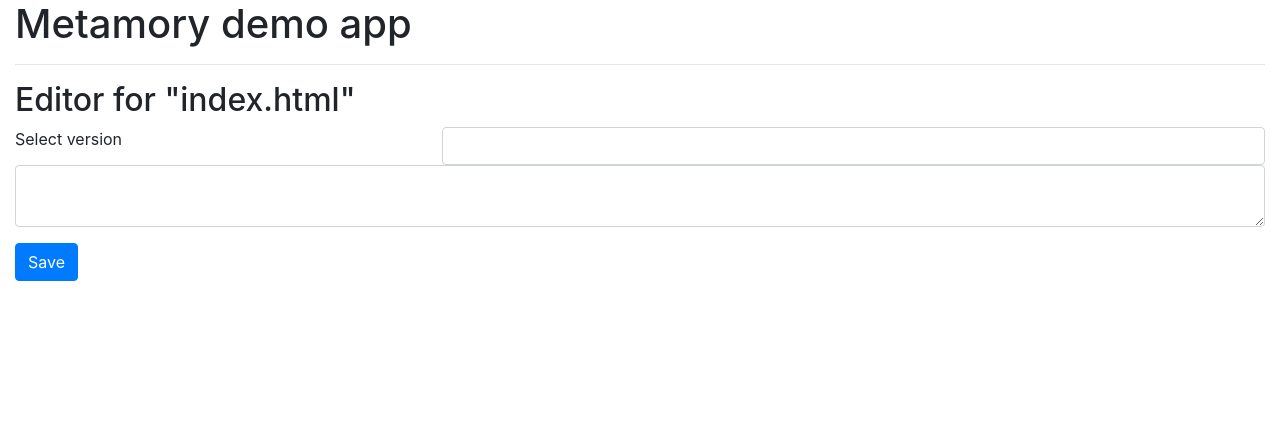
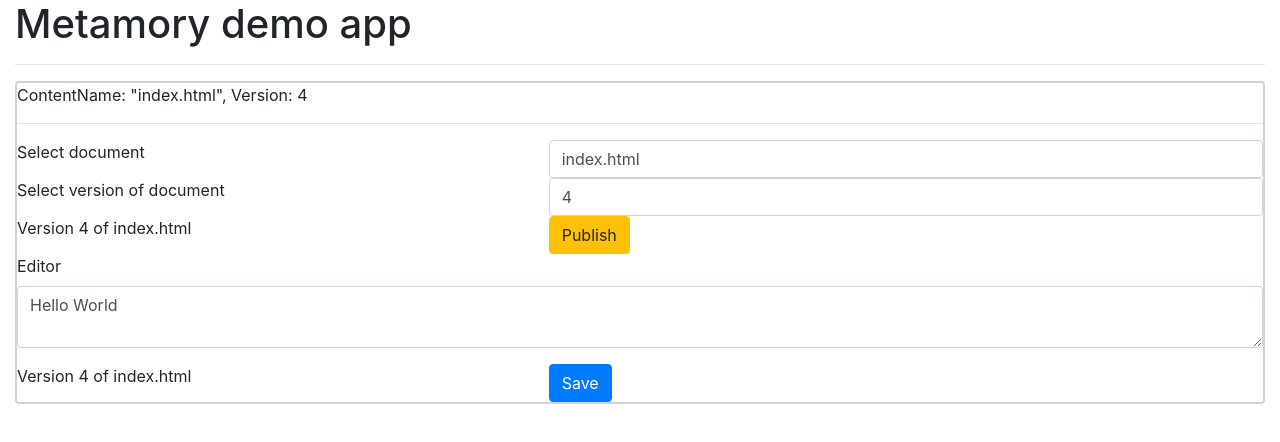
Before and after one commit to Metamory/Legacy-Metamory.Client.Reactjs, a React app: page / in a window 1280 px wide. Shown: the top 442 px of the page. Built offline with nearby package versions, Linux system fonts and the light colour scheme.

Commit message:
Container working

```diff
--- /dev/null
+++ b/src/components/DocumentSelector.jsx
@@ -0,0 +1,24 @@
+import React from "react";
+
+export class DocumentSelector extends React.Component {
+	constructor(props) {
+		super(props);
+	}
+
+	onChange(){
+		console.log("*** DocumentSelector.onChange")
+	}
+
+	render() {
+		return <>
+			<div className="row">
+				<div className="col-md-5">
+					<label htmlFor="documentSelector">Select document</label>
+				</div>
+				<div className="col-md-7" >
+					<input type="text" value={this.props.contentName} onChange={this.onChange.bind()} className="form-control" id="documentSelector" />
+				</div>
+			</div>
+		</>;
+		}
+}
--- a/src/components/Editor.jsx
+++ b/src/components/Editor.jsx
@@ -1,34 +1,40 @@
 import React from "react";
-import { VersionSelector } from "./VersionSelector";
 
 
 export class Editor extends React.Component {
 	constructor(props) {
 		super(props);
 
+		this.state = {
+			content: props.content
+		};
+
 		//TODO: Load document versions, and latest/published version of document
+
+		this.onChange = this.onChange.bind(this);
+		this.onBlur = this.onBlur.bind(this);
 	}
 
+	onChange(event) {
+		this.setState({content: event.target.value})
+	}
 
-	save = () => {
-		console.log("You pressed save!", this.props);
+	onBlur(event) {
+		console.log("*** Editor.onBlur");
 	}
 
 	render() {
 		return <>
-			<h2>Editor for "{this.props.documentName}"</h2>
-			<VersionSelector></VersionSelector>
+			<label htmlFor="editor">Editor</label>
 			<div className="row">
 				<div className="col-md-12">
 					<div className="form-group">
-						<textarea className="form-control"></textarea>
-					</div>
-				</div>
-			</div>
-			<div className="row">
-				<div className="col-md-12">
-					<div className="form-group">
-						<button type="button" onClick={this.save} className="btn btn-primary">Save</button>
+						<textarea value={this.state.content}
+							onChange={this.onChange}
+							onBlur={this.onBlur}
+							className="form-control"
+							id="editor"
+						/>
 					</div>
 				</div>
 			</div>
--- /dev/null
+++ b/src/components/Metamory.jsx
@@ -0,0 +1,28 @@
+import React from "react";
+import { DocumentSelector } from "./DocumentSelector";
+import { VersionSelector } from "./VersionSelector";
+import { PublishButton } from "./PublishButton";
+import { Editor } from "./Editor";
+import { SaveButton } from "./SaveButton";
+
+export class Metamory extends React.Component {
+	constructor(props) {
+		super(props);
+
+		this.state = {
+			contentName: props.contentName,
+			version: props.version,
+			content: props.content
+		};
+
+		this.render.bind(this)
+	}
+
+	render() {
+		return <div style={{border: "2px solid lightgray", borderRadius: "4px"}}>
+			ContentName: "{this.state.contentName}", Version: {this.state.version}
+			<hr/>
+			{React.Children.map(this.props.children, child => React.cloneElement(child, this.state))}
+		</div>;
+	}
+}
--- /dev/null
+++ b/src/components/PublishButton.jsx
@@ -0,0 +1,26 @@
+import React from "react";
+
+export class PublishButton extends React.Component {
+	constructor(props) {
+		super(props);
+	}
+
+	onPublish() {
+		console.log("*** PubllishButton.onPublish")
+	}
+
+	render() {
+		return <>
+			<div className="row">
+				<div className="col-md-5">
+					<label htmlFor="publishButton">Version {this.props.version} of {this.props.contentName}</label>
+				</div>
+				<div className="col-md-7" >
+					<button onClick={this.onPublish.bind(this)} className="btn btn-warning" id="publishButton">
+						Publish
+					</button>
+				</div>
+			</div>
+		</>;
+	}
+}
--- /dev/null
+++ b/src/components/SaveButton.jsx
@@ -0,0 +1,30 @@
+import React from "react";
+
+export class SaveButton extends React.Component {
+	constructor(props) {
+		super(props);
+	}
+
+	save = () => {
+		console.log("You pressed save!", this.props);
+	}
+
+	onSave() {
+		console.log("*** SaveButton.onSave");
+	}
+
+	render() {
+		return <>
+			<div className="row">
+				<div className="col-md-5">
+					<label htmlFor="saveButton">Version {this.props.version} of {this.props.contentName}</label>
+				</div>
+				<div className="col-md-7" >
+					<button onClick={this.onSave.bind(this)} className="btn btn-primary" id="saveButton">
+						Save
+					</button>
+				</div>
+			</div>
+		</>;
+	}
+}
--- a/src/components/VersionSelector.jsx
+++ b/src/components/VersionSelector.jsx
@@ -5,20 +5,24 @@ export class VersionSelector extends React.Component {
 		super(props);
 	}
 
+	onChange(){
+		console.log("*** VersionSelector.onChange")
+	}
+
 	render() {
 		return <>
 			<div className="row">
-				<div className="col-md-4">
-					<label htmlFor="versionSelector">Select version</label>
+				<div className="col-md-5">
+					<label htmlFor="versionSelector">Select version of document {this.props.documentName}</label>
 				</div>
-				<div className="col-md-8" >
+				<div className="col-md-7" >
 					{/* <select className="form-control" id="versionSelector">
 					<option>1</option>
 					<option>2</option>
 					<option>3</option>
 					<option>4</option>
 					</select> */}
-					<input type="text" className="form-control" id="versionSelector" />
+					<input type="text" value={this.props.version} onChange={this.onChange.bind(this)} className="form-control" id="versionSelector" />
 				</div>
 			</div>
 		</>;
--- a/src/index.jsx
+++ b/src/index.jsx
@@ -1,11 +1,75 @@
 import "bootstrap/dist/css/bootstrap.css";
+
 import ReactDOM from "react-dom";
 import React from "react";
-
+import { DocumentSelector } from "./components/DocumentSelector";
+import { VersionSelector } from "./components/VersionSelector";
+import { PublishButton } from "./components/PublishButton";
+import { SaveButton } from "./components/SaveButton";
 import { Editor } from "./components/Editor";
+import { Metamory } from "./components/Metamory";
 
 
+const MyChild = (props) => <h1>Hello {props.content}</h1>;
+
 ReactDOM.render(
-	<Editor documentName="index.html"></Editor>,
-	document.getElementById("app")
-);
+	<Metamory contentName="index.html" version="4" content="Hello World">
+		<DocumentSelector/>
+		<VersionSelector/>
+		<PublishButton/>
+		<Editor/>
+		<SaveButton/>
+	</Metamory>,
+	document.getElementById("app"));
+
+
+
+
+// import React, { Component } from 'react';
+// import ReactDOM from 'react-dom';
+
+// const Child = ({ index, someFunction, isActive }) => (
+//     <div>
+//         <button onClick={someFunction}>
+//             Child {index}
+//         </button>
+//         <div style={{ display: isActive ? 'block': 'none'}}>
+//             Child {index} Content
+//         </div>
+//     </div>
+// )
+
+// class Parent extends Component {
+//     constructor(props) {
+//         super(props);
+//         this.state = {
+//             activeIndex: 0
+//         }
+//     }
+
+//     render() {
+//         const children = React.Children.map(this.props.children, (child, index) => {
+//             return React.cloneElement(child, {
+//                 index,
+//                 isActive: index === this.state.activeIndex,
+//                 someFunction: () => this.setState({ activeIndex: index })
+//             });
+//         });
+
+//         return (
+//             <div>
+//                 { children }
+//             </div>
+//         )
+//     }
+// }
+
+// ReactDOM.render(
+//   <div>
+//       <Parent>
+//           <Child />
+//           <Child />
+//       </Parent>
+//   </div>,
+//   document.getElementById('app')
+// );
```
